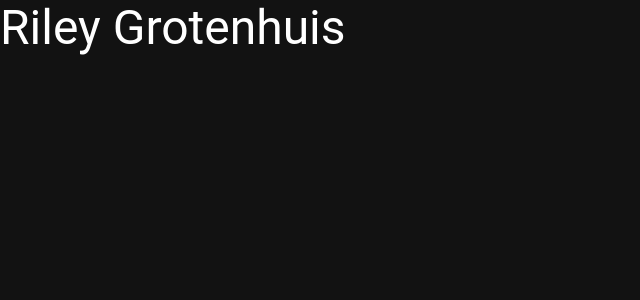
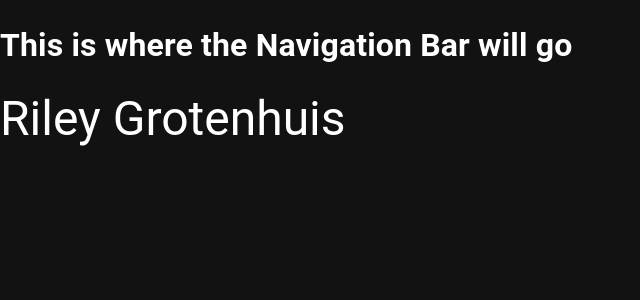
Before and after one commit to rileygrotenhuis/rileygrotenhuis.com, a Next.js app: page / in a window 1280 px wide. Shown: the top 300 px of the page, without its empty margins (0-640 px from the left). Built offline with nearby package versions, Linux system fonts and the light colour scheme.

Commit message:
feat: setup navigation bar components.

```diff
--- a/app/layout.jsx
+++ b/app/layout.jsx
@@ -3,6 +3,8 @@
 import { ThemeProvider } from '@mui/material/styles';
 import { CssBaseline } from '@mui/material';
 import theme from '../styles/theme';
+
+import NavigationBar from '../components/NavigationBar';
 
 export default function RootLayout({ children }) {
 	return (
@@ -10,7 +12,10 @@ export default function RootLayout({ children }) {
 			<head />
 			<ThemeProvider theme={theme}>
 				<CssBaseline />
-				<body>{children}</body>
+				<body>
+					<NavigationBar />
+					{children}
+				</body>
 			</ThemeProvider>
 		</html>
 	);
--- /dev/null
+++ b/components/NavigationBar.js
@@ -0,0 +1,7 @@
+import React from 'react';
+
+export default function NavigationBar() {
+    return (
+        <h1>This is where the Navigation Bar will go</h1>
+    );
+};
```
